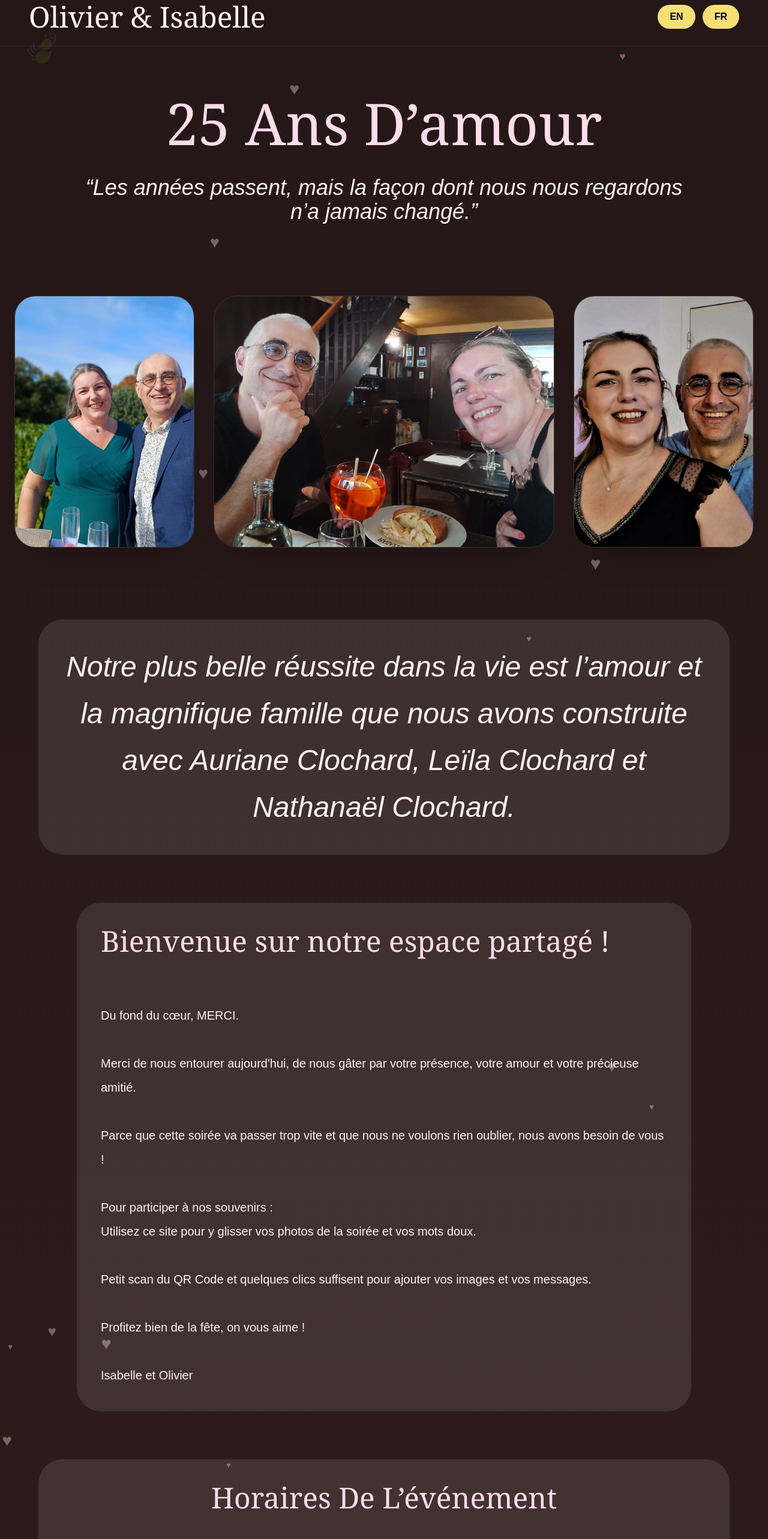
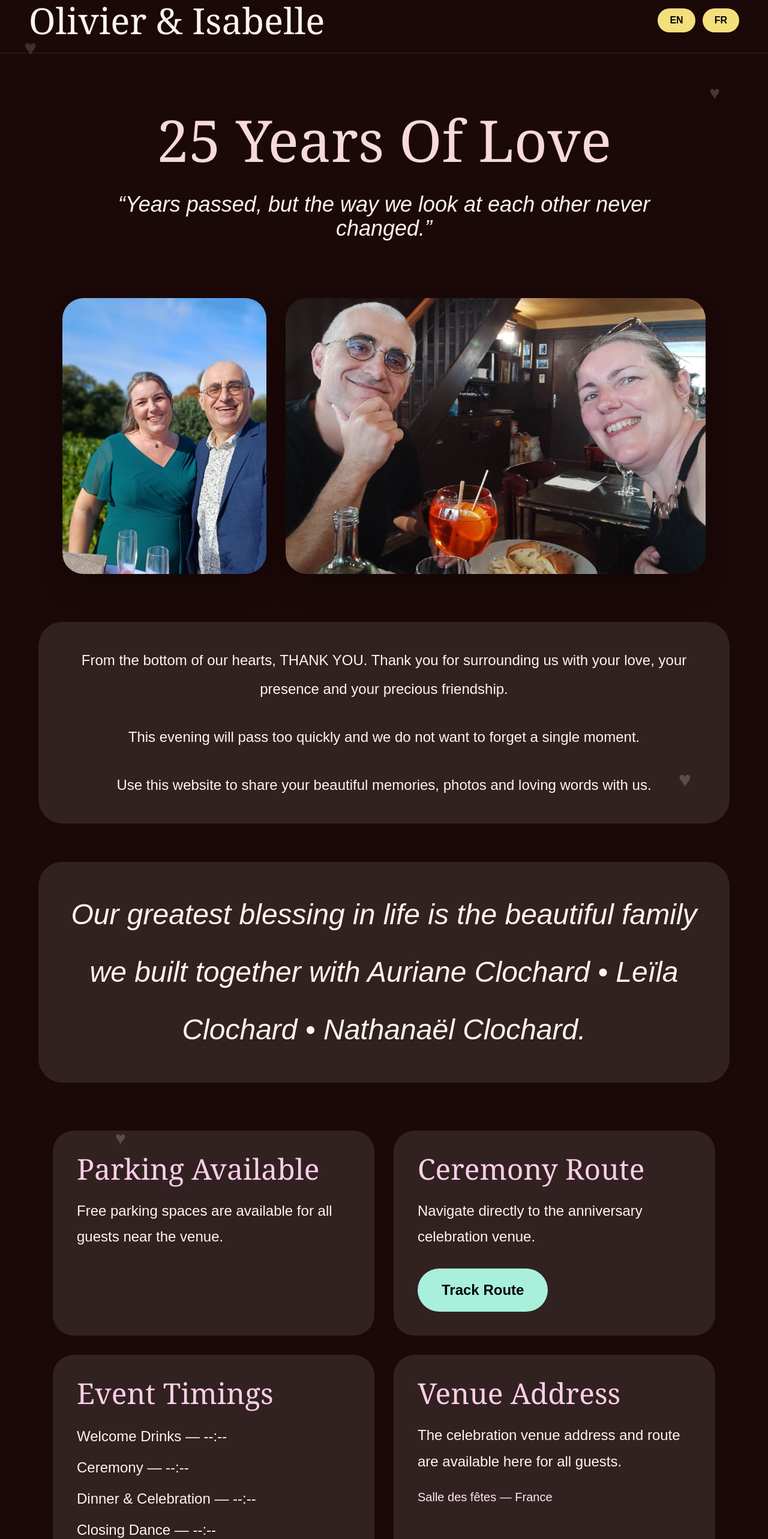
Before and after one commit to Nandinivadla/olisa, a Next.js app: page / in a window 1280 px wide. Shown: the part 20-2586 px from the top of the page at 60% size. Built offline with nearby package versions, Linux system fonts and the light colour scheme.

Commit message:
final wedding update

```diff
--- a/app/page.tsx
+++ b/app/page.tsx
@@ -3,181 +3,179 @@
 import { useState } from "react";
 
 export default function Home() {
-  const [lang, setLang] = useState("fr");
+  const [lang, setLang] = useState("en");
 
   const text = {
-    fr: {
-      title: "Olivier & Isabelle",
-      subtitle: "25 Ans D’amour",
-
-      quote:
-        "Les années passent, mais la façon dont nous nous regardons n’a jamais changé.",
-
-      family:
-        "Notre plus belle réussite dans la vie est l’amour et la magnifique famille que nous avons construite avec Auriane Clochard, Leïla Clochard et Nathanaël Clochard.",
-
-      welcomeTitle: "Bienvenue sur notre espace partagé !",
-
-      welcomeText: `
-Du fond du cœur, MERCI.
-
-Merci de nous entourer aujourd'hui, de nous gâter par votre présence, votre amour et votre précieuse amitié.
-
-Parce que cette soirée va passer trop vite et que nous ne voulons rien oublier, nous avons besoin de vous !
-
-Pour participer à nos souvenirs :
-Utilisez ce site pour y glisser vos photos de la soirée et vos mots doux.
-
-Petit scan du QR Code et quelques clics suffisent pour ajouter vos images et vos messages.
-
-Profitez bien de la fête, on vous aime !
-
-Isabelle et Olivier
-      `,
-
-      timings: "Horaires De L’événement",
-
-      menu: "Menu",
-
-      parking: "Parking Gratuit Disponible",
-
-      parkingText:
-        "Des places de parking gratuites sont disponibles pour tous les invités près du lieu de célébration.",
-
-      route: "Lieu & Itinéraire",
-
-      routeText:
-        "Cliquez ci-dessous pour suivre l’itinéraire vers le lieu de célébration.",
-
-      routeButton: "Suivre L’itinéraire",
-
-      guest: "Messages Des Invités",
-
-      guestPlaceholder:
-        "Écrivez un joli message rempli d’amour...",
-
-      upload: "Partager Vos Souvenirs",
-
-      uploadText:
-        "Ajoutez vos photos préférées de cette magnifique célébration.",
-
-      thanks:
-        "Merci de célébrer cet amour avec nous. Votre présence rend cette journée encore plus belle.",
-    },
-
     en: {
-      title: "Olivier & Isabelle",
-
-      subtitle: "25 Years Of Love",
-
+      title: "25 Years Of Love",
       quote:
         "Years passed, but the way we look at each other never changed.",
 
+      welcome1:
+        "From the bottom of our hearts, THANK YOU. Thank you for surrounding us with your love, your presence and your precious friendship.",
+
+      welcome2:
+        "This evening will pass too quickly and we do not want to forget a single moment.",
+
+      welcome3:
+        "Use this website to share your beautiful memories, photos and loving words with us.",
+
       family:
-        "Our greatest blessing in life is the love and beautiful family we built together with Auriane Clochard, Leïla Clochard and Nathanaël Clochard.",
+        "Our greatest blessing in life is the beautiful family we built together with Auriane Clochard • Leïla Clochard • Nathanaël Clochard.",
 
-      welcomeTitle: "Welcome to our shared space!",
+      parking: "Parking Available",
 
-      welcomeText: `
-From the bottom of our hearts, THANK YOU.
+      parkingText:
+        "Free parking spaces are available for all guests near the venue.",
 
-Thank you for surrounding us today with your presence, your love and your precious friendship.
+      route: "Ceremony Route",
 
-Because this evening will pass too quickly and we do not want to forget anything, we need you!
+      routeText:
+        "Navigate directly to the anniversary celebration venue.",
 
-To share memories with us:
-Use this website to upload your evening photos and your sweet messages.
-
-Just scan the QR code and with a few clicks you can add your pictures and messages.
-
-Enjoy the celebration, we love you!
-
-Isabelle & Olivier
-      `,
+      routeButton: "Track Route",
 
       timings: "Event Timings",
 
-      menu: "Menu",
+      t1: "Welcome Drinks — --:--",
+      t2: "Ceremony — --:--",
+      t3: "Dinner & Celebration — --:--",
+      t4: "Closing Dance — --:--",
 
-      parking: "Free Parking Available",
+      address: "Venue Address",
+
+      addressText:
+        "The celebration venue address and route are available here for all guests.",
+
+      rsvp: "RSVP",
+
+      name: "Name",
+      email: "Email",
+      message: "Message",
+
+      send: "Send RSVP",
+
+      memories: "Share Your Memories",
+
+      memoriesText:
+        "Upload your favorite memories and photos with us.",
+
+      upload: "Choose Photos",
+
+      thank:
+        "Thank you for celebrating love, family and beautiful memories with us.",
+    },
+
+    fr: {
+      title: "25 Ans D’amour",
+
+      quote:
+        "Les années passent, mais notre regard l’un pour l’autre n’a jamais changé.",
+
+      welcome1:
+        "Du fond du cœur, MERCI. Merci de nous entourer aujourd’hui de votre amour, de votre présence et de votre précieuse amitié.",
+
+      welcome2:
+        "Parce que cette soirée va passer trop vite, nous ne voulons oublier aucun instant.",
+
+      welcome3:
+        "Utilisez ce site pour partager vos souvenirs, vos photos et vos mots doux avec nous.",
+
+      family:
+        "Notre plus belle bénédiction est la magnifique famille que nous avons construite avec Auriane Clochard • Leïla Clochard • Nathanaël Clochard.",
+
+      parking: "Parking Disponible",
 
       parkingText:
-        "Free parking spaces are available for all guests near the celebration venue.",
+        "Des places de parking gratuites sont disponibles près du lieu.",
 
-      route: "Venue & Route",
+      route: "Itinéraire",
 
       routeText:
-        "Click below to navigate directly to the celebration venue.",
+        "Accédez directement au lieu de célébration.",
 
-      routeButton: "Track Route",
+      routeButton: "Voir La Route",
 
-      guest: "Guest Messages",
+      timings: "Horaires",
 
-      guestPlaceholder:
-        "Write a sweet message filled with love...",
+      t1: "Accueil — --:--",
+      t2: "Cérémonie — --:--",
+      t3: "Dîner & Célébration — --:--",
+      t4: "Dernière Danse — --:--",
 
-      upload: "Share Your Memories",
+      address: "Adresse",
 
-      uploadText:
-        "Upload your favorite photos from this beautiful celebration.",
+      addressText:
+        "L’adresse et l’itinéraire du lieu de célébration sont disponibles ici.",
 
-      thanks:
-        "Thank you for celebrating this love with us. Your presence makes this day even more beautiful.",
+      rsvp: "RSVP",
+
+      name: "Nom",
+      email: "Email",
+      message: "Message",
+
+      send: "Envoyer",
+
+      memories: "Partagez Vos Souvenirs",
+
+      memoriesText:
+        "Ajoutez vos photos et souvenirs préférés avec nous.",
+
+      upload: "Choisir Des Photos",
+
+      thank:
+        "Merci de célébrer l’amour, la famille et ces beaux souvenirs avec nous.",
     },
   };
 
-  const t = text[lang as "fr" | "en"];
+  const t = text[lang as "en" | "fr"];
 
   return (
-    <main className="min-h-screen bg-gradient-to-b from-[#241717] via-[#2d1b1b] to-[#120d14] text-[#fff4ef] overflow-hidden relative">
+    <main className="min-h-screen bg-[#1b0808] text-[#fff4ef] overflow-hidden relative">
 
-      {/* GLITTER + HEARTS + LEAFS */}
-      <div className="absolute inset-0 overflow-hidden pointer-events-none">
+      {/* BACKGROUND HEARTS */}
+      <div className="absolute inset-0 opacity-20 pointer-events-none">
 
-        {[...Array(40)].map((_, i) => (
-          <div
-            key={i}
-            className="absolute text-pink-200 animate-pulse"
-            style={{
-              left: `${Math.random() * 100}%`,
-              top: `${Math.random() * 100}%`,
-              fontSize: `${12 + Math.random() * 20}px`,
-              opacity: 0.25,
-            }}
-          >
+        <div className="absolute top-20 left-10 text-4xl animate-pulse">
           ♥
         </div>
-        ))}
 
-        <div className="absolute top-20 left-10 text-5xl opacity-10 animate-bounce">
-          🍃
+        <div className="absolute top-40 right-20 text-3xl animate-bounce">
+          ♥
         </div>
 
-        <div className="absolute bottom-20 right-20 text-5xl opacity-10 animate-pulse">
-          🍂
+        <div className="absolute top-[700px] left-[20%] text-4xl">
+          ♥
         </div>
 
+        <div className="absolute top-[1300px] right-[10%] text-4xl">
+          ♥
+        </div>
+
+        <div className="absolute top-[1900px] left-[15%] text-3xl">
+          ♥
+        </div>
       </div>
 
       {/* HEADER */}
-      <div className="relative z-10 flex justify-between items-center px-6 md:px-12 py-6 border-b border-white/10">
+      <div className="flex justify-between items-center px-6 md:px-12 py-6 border-b border-white/10">
 
-        <h1 className="text-3xl md:text-5xl font-serif">
-          {t.title}
+        <h1 className="text-4xl md:text-6xl font-serif">
+          Olivier & Isabelle
         </h1>
 
         <div className="flex gap-3">
 
           <button
             onClick={() => setLang("en")}
-            className="bg-[#f6df75] text-black px-5 py-2 rounded-full font-bold"
+            className="bg-[#f4df7d] text-black px-5 py-2 rounded-full font-bold"
           >
             EN
           </button>
 
           <button
             onClick={() => setLang("fr")}
-            className="bg-[#f6df75] text-black px-5 py-2 rounded-full font-bold"
+            className="bg-[#f4df7d] text-black px-5 py-2 rounded-full font-bold"
           >
             FR
           </button>
@@ -186,10 +184,10 @@ Isabelle & Olivier
       </div>
 
       {/* HERO */}
-      <section className="relative z-10 text-center py-20 px-6">
+      <section className="text-center py-24 px-6">
 
-        <h2 className="text-6xl md:text-8xl font-serif text-[#ffdce9]">
-          {t.subtitle}
+        <h2 className="text-6xl md:text-8xl font-serif text-[#f7d9d9]">
+          {t.title}
         </h2>
 
         <p className="italic text-2xl md:text-4xl mt-10 max-w-5xl mx-auto">
@@ -198,238 +196,188 @@ Isabelle & Olivier
 
       </section>
 
-      {/* PHOTOS */}
-      <section className="relative z-10 flex flex-col gap-8 justify-center items-center px-6 py-10">
-
-        <div className="flex flex-col md:flex-row gap-8 justify-center items-center">
+      {/* 2 PHOTOS */}
+      <section className="flex flex-col md:flex-row justify-center items-center gap-8 px-8">
 
         <img
           src="/photo1.jpeg"
-            alt=""
-            className="w-[300px] h-[420px] object-cover object-center rounded-[35px] shadow-2xl border border-white/10"
+          className="w-[340px] h-[460px] object-cover rounded-[35px] shadow-2xl"
         />
 
         <img
           src="/photo4.jpeg"
-            alt=""
-            className="w-full md:w-[650px] h-[420px] object-cover object-center rounded-[40px] shadow-2xl border border-white/10"
+          className="w-[700px] h-[460px] object-cover rounded-[35px] shadow-2xl"
         />
 
-          <img
-            src="/photo3.jpeg"
-            alt=""
-            className="w-[300px] h-[420px] object-cover object-center rounded-[35px] shadow-2xl border border-white/10"
-          />
+      </section>
 
-        </div>
+      {/* WELCOME */}
+      <section className="max-w-6xl mx-auto mt-20 bg-white/10 rounded-[40px] p-10 text-center">
+
+        <p className="text-2xl leading-[2]">
+          {t.welcome1}
+        </p>
+
+        <p className="text-2xl leading-[2] mt-8">
+          {t.welcome2}
+        </p>
+
+        <p className="text-2xl leading-[2] mt-8">
+          {t.welcome3}
+        </p>
 
       </section>
 
       {/* FAMILY */}
-      <section className="relative z-10 px-6 py-20">
+      <section className="max-w-6xl mx-auto mt-16 bg-white/10 rounded-[40px] p-10 text-center">
 
-        <div className="max-w-6xl mx-auto bg-white/10 rounded-[40px] p-10 text-center">
+        <p className="italic text-3xl md:text-5xl leading-[2]">
+          {t.family}
+        </p>
 
-          <p className="italic text-3xl md:text-5xl leading-relaxed">
-            {t.family}
+      </section>
+
+      {/* 4 BOXES */}
+      <section className="grid grid-cols-1 md:grid-cols-2 gap-8 max-w-6xl mx-auto mt-20 px-6">
+
+        {/* PARKING */}
+        <div className="bg-white/10 rounded-[35px] p-10">
+
+          <h3 className="text-5xl font-serif text-pink-200">
+            {t.parking}
+          </h3>
+
+          <p className="mt-6 text-2xl leading-[1.8]">
+            {t.parkingText}
+          </p>
+
+        </div>
+
+        {/* ROUTE */}
+        <div className="bg-white/10 rounded-[35px] p-10">
+
+          <h3 className="text-5xl font-serif text-pink-200">
+            {t.route}
+          </h3>
+
+          <p className="mt-6 text-2xl leading-[1.8]">
+            {t.routeText}
+          </p>
+
+          <a
+            href="https://maps.app.goo.gl/pWKbdsW7vnGzegLG8"
+            target="_blank"
+          >
+            <button className="mt-8 bg-[#a8f0dc] text-black font-bold px-10 py-5 rounded-full text-2xl">
+              {t.routeButton}
+            </button>
+          </a>
+
+        </div>
+
+        {/* TIMINGS */}
+        <div className="bg-white/10 rounded-[35px] p-10">
+
+          <h3 className="text-5xl font-serif text-pink-200">
+            {t.timings}
+          </h3>
+
+          <div className="mt-8 space-y-5 text-2xl">
+            <p>{t.t1}</p>
+            <p>{t.t2}</p>
+            <p>{t.t3}</p>
+            <p>{t.t4}</p>
+          </div>
+
+        </div>
+
+        {/* ADDRESS */}
+        <div className="bg-white/10 rounded-[35px] p-10">
+
+          <h3 className="text-5xl font-serif text-pink-200">
+            {t.address}
+          </h3>
+
+          <p className="mt-6 text-2xl leading-[1.8]">
+            {t.addressText}
+          </p>
+
+          <p className="mt-6 text-xl text-pink-100">
+            Salle des fêtes — France
           </p>
 
         </div>
 
       </section>
 
-      {/* WELCOME */}
-      <section className="relative z-10 px-6 pb-20">
+      {/* RSVP */}
+      <section className="max-w-6xl mx-auto mt-24 bg-white/10 rounded-[40px] p-10">
 
-        <div className="max-w-5xl mx-auto bg-white/10 rounded-[40px] p-10">
-
-          <h2 className="text-4xl md:text-5xl font-serif mb-10 text-[#ffdce9]">
-            {t.welcomeTitle}
+        <h2 className="text-center text-6xl font-serif">
+          {t.rsvp}
         </h2>
 
-          <p className="text-xl leading-loose whitespace-pre-line">
-            {t.welcomeText}
-          </p>
+        <div className="mt-10 space-y-6">
+
+          <input
+            placeholder={t.name}
+            className="w-full p-6 rounded-[25px] bg-white/10 text-2xl outline-none"
+          />
+
+          <input
+            placeholder={t.email}
+            className="w-full p-6 rounded-[25px] bg-white/10 text-2xl outline-none"
+          />
+
+          <textarea
+            placeholder={t.message}
+            rows={6}
+            className="w-full p-6 rounded-[25px] bg-white/10 text-2xl outline-none"
+          />
+
+          <button
+            onClick={() => alert("RSVP Sent 💌")}
+            className="w-full bg-[#f4df7d] text-black text-3xl font-bold py-5 rounded-full"
+          >
+            {t.send}
+          </button>
 
         </div>
 
       </section>
 
-      {/* EVENT TIMINGS */}
-      <section className="relative z-10 px-6 pb-20">
+      {/* MEMORIES */}
+      <section className="max-w-6xl mx-auto mt-24 bg-white/10 rounded-[40px] p-10 text-center">
 
-        <div className="max-w-6xl mx-auto bg-white/10 rounded-[40px] p-10">
-
-          <h2 className="text-5xl font-serif text-center text-[#ffdce9] mb-14">
-            {t.timings}
+        <h2 className="text-6xl font-serif">
+          {t.memories}
         </h2>
 
-          <div className="grid md:grid-cols-2 gap-8">
-
-            <div className="bg-white/10 rounded-[30px] p-8">
-              <h3 className="text-3xl mb-4">• --------</h3>
-              <p className="text-2xl">--:--</p>
-            </div>
-
-            <div className="bg-white/10 rounded-[30px] p-8">
-              <h3 className="text-3xl mb-4">• --------</h3>
-              <p className="text-2xl">--:--</p>
-            </div>
-
-            <div className="bg-white/10 rounded-[30px] p-8">
-              <h3 className="text-3xl mb-4">• --------</h3>
-              <p className="text-2xl">--:--</p>
-            </div>
-
-            <div className="bg-white/10 rounded-[30px] p-8">
-              <h3 className="text-3xl mb-4">• --------</h3>
-              <p className="text-2xl">--:--</p>
-            </div>
-
-          </div>
-
-        </div>
-
-      </section>
-
-      {/* MENU */}
-      <section className="relative z-10 px-6 pb-20">
-
-        <div className="max-w-6xl mx-auto bg-white/10 rounded-[40px] p-10">
-
-          <h2 className="text-5xl font-serif text-center text-[#ffdce9] mb-14">
-            {t.menu}
-          </h2>
-
-          <div className="grid md:grid-cols-2 gap-8">
-
-            <div className="bg-white/10 rounded-[30px] p-8">
-              <p className="text-2xl leading-loose">
-                • -------- <br />
-                • -------- <br />
-                • --------
+        <p className="mt-8 text-2xl leading-[1.8]">
+          {t.memoriesText}
         </p>
-            </div>
-
-            <div className="bg-white/10 rounded-[30px] p-8">
-              <p className="text-2xl leading-loose">
-                • -------- <br />
-                • -------- <br />
-                • --------
-              </p>
-            </div>
-
-            <div className="bg-white/10 rounded-[30px] p-8">
-              <p className="text-2xl leading-loose">
-                • -------- <br />
-                • -------- <br />
-                • --------
-              </p>
-            </div>
-
-            <div className="bg-white/10 rounded-[30px] p-8">
-              <p className="text-2xl leading-loose">
-                • -------- <br />
-                • -------- <br />
-                • --------
-              </p>
-            </div>
-
-          </div>
-
-        </div>
-
-      </section>
-
-      {/* PARKING + ROUTE */}
-      <section className="relative z-10 grid md:grid-cols-2 gap-8 px-6 pb-20">
-
-        <div className="bg-white/10 rounded-[40px] p-10">
-
-          <h2 className="text-4xl font-serif text-[#ffdce9] mb-6">
-            {t.parking}
-          </h2>
-
-          <p className="text-xl leading-relaxed">
-            {t.parkingText}
-          </p>
-
-        </div>
-
-        <div className="bg-white/10 rounded-[40px] p-10">
-
-          <h2 className="text-4xl font-serif text-[#ffdce9] mb-6">
-            {t.route}
-          </h2>
-
-          <p className="text-xl leading-relaxed mb-8">
-            {t.routeText}
-          </p>
-
-          <a
-            href="https://maps.app.goo.gl/pWKbdsW7vnGzegLG8"
-            target="_blank"
-            className="inline-block bg-[#9de7d6] text-black px-10 py-5 rounded-full text-2xl font-bold"
-          >
-            {t.routeButton}
-          </a>
-
-        </div>
-
-      </section>
-
-      {/* GUEST MESSAGES */}
-      <section className="relative z-10 px-6 pb-20">
-
-        <div className="max-w-6xl mx-auto bg-white/10 rounded-[40px] p-10">
-
-          <h2 className="text-5xl font-serif text-center mb-10">
-            {t.guest}
-          </h2>
-
-          <textarea
-            placeholder={t.guestPlaceholder}
-            className="w-full h-[250px] rounded-[30px] bg-white/10 border border-white/20 p-8 text-2xl outline-none"
-          />
-
-          <div className="flex flex-col md:flex-row gap-6 mt-8">
-
-            <label className="bg-[#f7cfe0] text-black px-10 py-5 rounded-full text-2xl font-bold cursor-pointer text-center">
-
-              📸 {t.upload}
 
         <input
           type="file"
           multiple
-                className="hidden"
+          className="mt-10 text-2xl"
         />
 
-            </label>
+        <div>
 
-            <button
-              onClick={() =>
-                alert(
-                  lang === "fr"
-                    ? "Merci pour votre magnifique message 💕"
-                    : "Thank you for your beautiful message 💕"
-                )
-              }
-              className="bg-[#f7cfe0] text-black px-12 py-5 rounded-full text-2xl font-bold"
-            >
-              {lang === "fr" ? "Publier" : "Post Message"}
+          <button className="mt-8 bg-pink-200 text-black px-10 py-5 rounded-full text-2xl font-bold">
+            {t.upload}
           </button>
-
-          </div>
 
         </div>
 
       </section>
 
       {/* THANK YOU */}
-      <section className="relative z-10 text-center px-6 pb-24">
+      <section className="text-center py-28 px-6">
 
-        <p className="italic text-3xl md:text-5xl max-w-5xl mx-auto leading-relaxed">
-          {t.thanks}
+        <p className="text-3xl md:text-5xl italic max-w-5xl mx-auto leading-[2]">
+          {t.thank}
         </p>
 
       </section>
```
Lines whose indentation alone changed are shown as unchanged.
